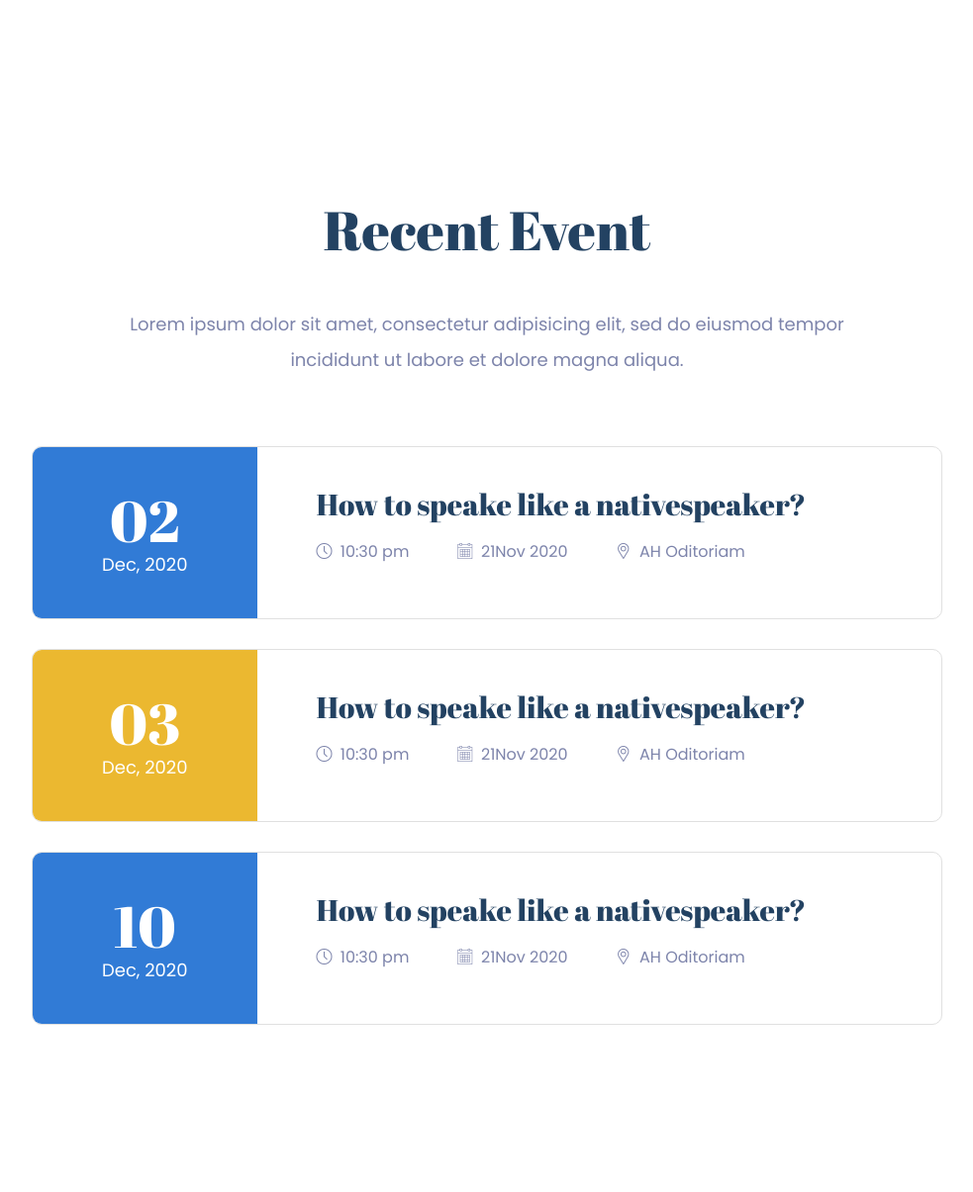
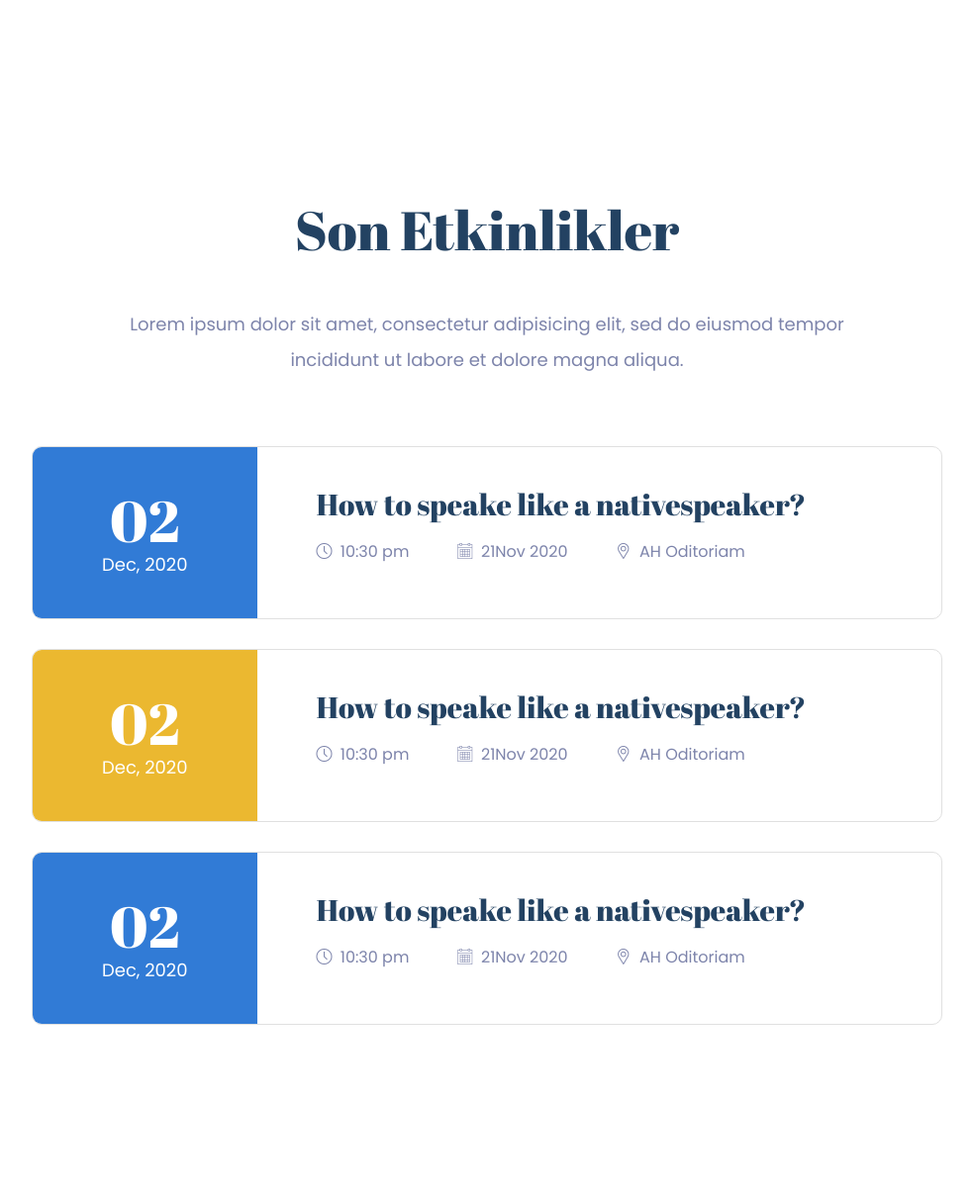
Before and after one commit to GiresunTBMYOBilgisayarProgramciligi/Proje-0, a PHP site: page / in a window 1280 px wide. Shown: the part 3763-4968 px from the top of the page at 99% size, without its empty margins (148-1131 px from the left). Run offline with PHP 8.4, Linux system fonts and the light colour scheme.

Commit message:
Son etkinlikler kısmı döngü ile düzenlendi

```diff
--- a/index.php
+++ b/index.php
@@ -458,14 +458,17 @@
             <div class="row justify-content-center">
                 <div class="col-lg-8 col-md-10">
                     <div class="section_title text-center mb-70">
-                        <h3 class="mb-45">Recent Event</h3>
+                        <h3 class="mb-45">Son Etkinlikler</h3>
                         <p>Lorem ipsum dolor sit amet, consectetur adipisicing elit, sed do eiusmod tempor incididunt ut labore et dolore magna aliqua.</p>
                     </div>
                 </div>
             </div>
             <div class="row justify-content-center">
                 <div class="col-lg-10">
-                    <div class="single_event d-flex align-items-center">
+                    <?php
+                        for($i=0;$i<3;$i++){
+                            print(
+                                '<div class="single_event d-flex align-items-center">
                         <div class="date text-center">
                             <span>02</span>
                             <p>Dec, 2020</p>
@@ -476,31 +479,9 @@
                              </a>
                             <p><span> <i class="flaticon-clock"></i> 10:30 pm</span> <span> <i class="flaticon-calendar"></i> 21Nov 2020 </span> <span> <i class="flaticon-placeholder"></i> AH Oditoriam</span> </p>
                         </div>
-                    </div>
-                    <div class="single_event d-flex align-items-center">
-                        <div class="date text-center">
-                            <span>03</span>
-                            <p>Dec, 2020</p>
-                        </div>
-                        <div class="event_info">
-                            <a href="event_details.html">
-                                <h4>How to speake like a nativespeaker?</h4>
-                             </a>
-                            <p><span> <i class="flaticon-clock"></i> 10:30 pm</span> <span> <i class="flaticon-calendar"></i> 21Nov 2020 </span> <span> <i class="flaticon-placeholder"></i> AH Oditoriam</span> </p>
-                        </div>
-                    </div>
-                    <div class="single_event d-flex align-items-center">
-                        <div class="date text-center">
-                            <span>10</span>
-                            <p>Dec, 2020</p>
-                        </div>
-                        <div class="event_info">
-                            <a href="event_details.html">
-                                <h4>How to speake like a nativespeaker?</h4>
-                             </a>
-                            <p><span> <i class="flaticon-clock"></i> 10:30 pm</span> <span> <i class="flaticon-calendar"></i> 21Nov 2020 </span> <span> <i class="flaticon-placeholder"></i> AH Oditoriam</span> </p>
-                        </div>
-                    </div>
+                    </div>');
+                        }
+                    ?>
                 </div>
             </div>
         </div>
```
